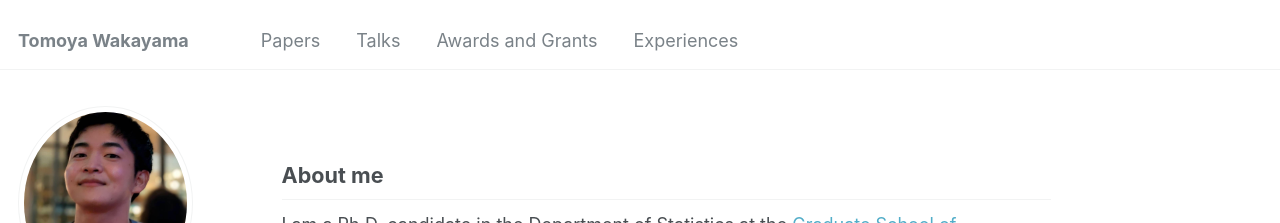
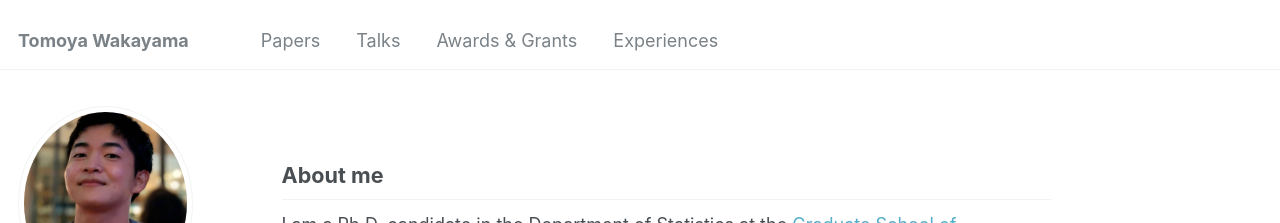
Before and after one commit to TomWaka/TomWaka.github.io, a Jekyll site: the page built from _pages/home.md, in a window 1280 px wide. Shown: the top 223 px of the page. Built offline with Jekyll 4.4.1, drawn with Linux system fonts in a browser that asks for light colours; some web fonts are replaced.

Commit message:
Minor modification

```diff
--- a/_data/navigation.yml
+++ b/_data/navigation.yml
@@ -3,7 +3,7 @@ main:
     url: "/papers/"
   - title: "Talks"
     url: "/talks/"
-  - title: "Awards and Grants"
+  - title: "Awards & Grants"
     url: "/awards_grants/"
   - title: "Experiences"
     url: "/experiences/"
```
